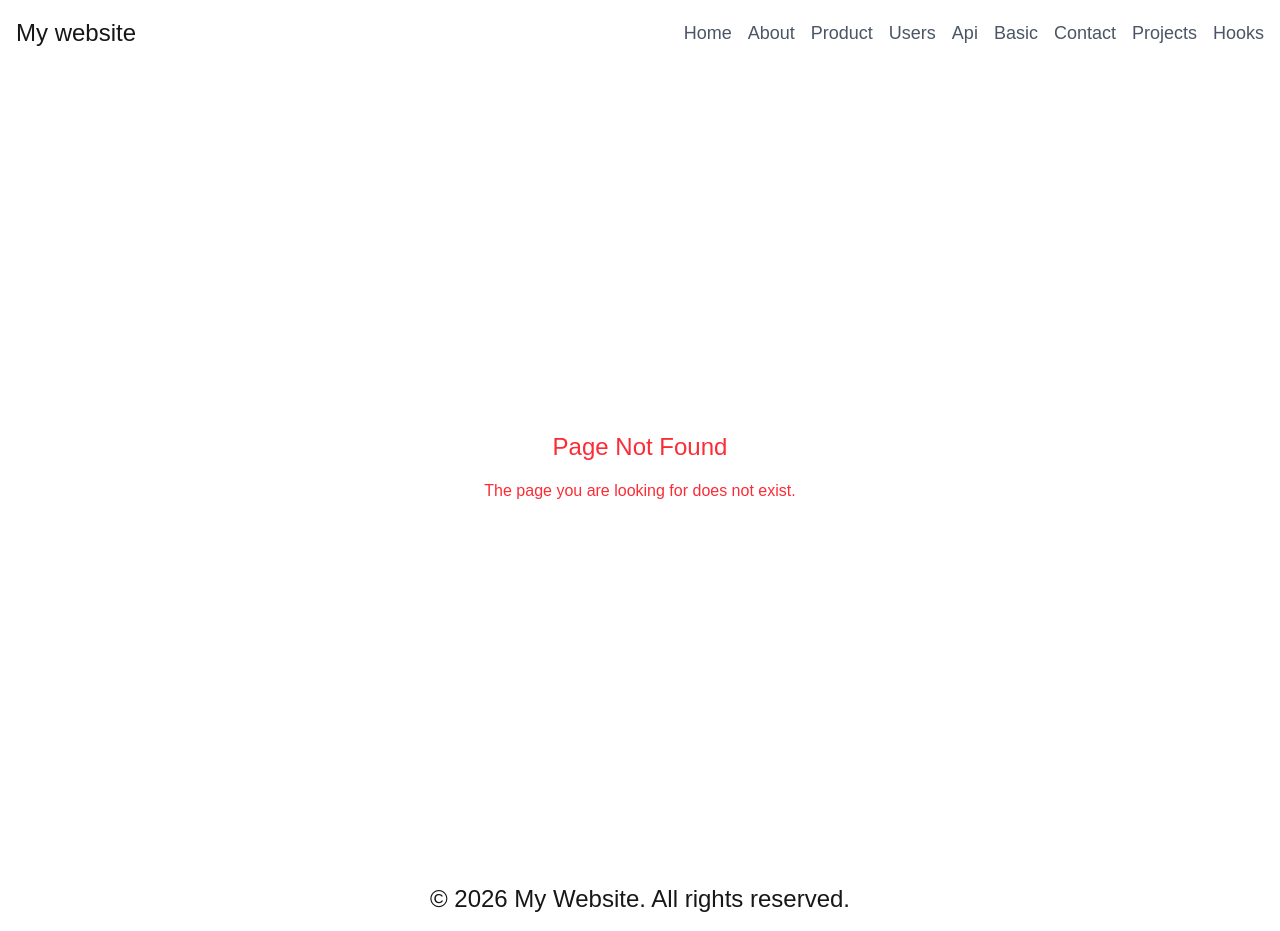
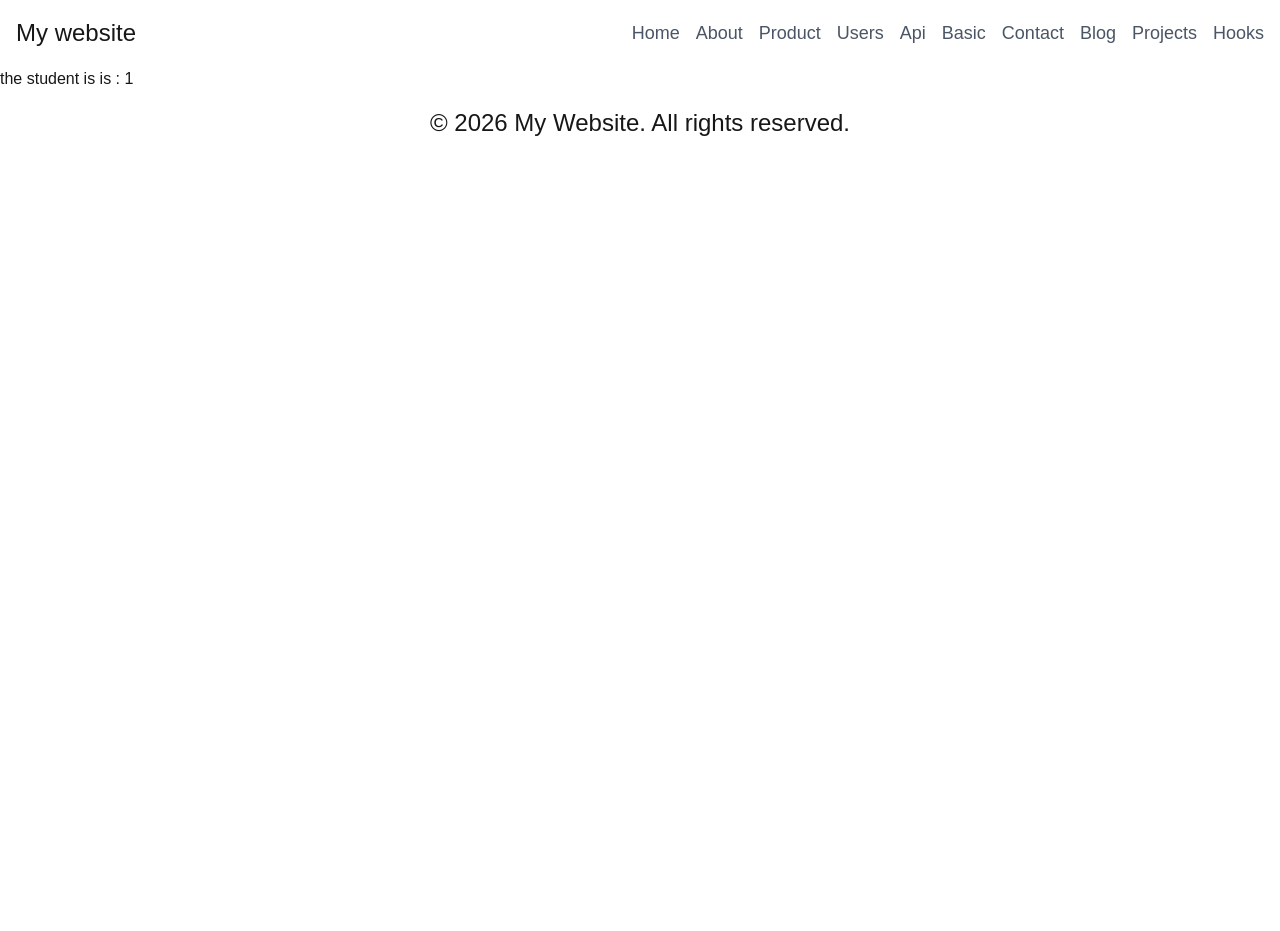
Before and after one commit to abyssiniatech/Nextjs_advanced, a Next.js app: page /blog/1 in a window 1280 px wide. Before the commit this address had no page. After the commit the page ends 800 px from the top, so only its background shows below. Built offline with nearby package versions, Linux system fonts and the light colour scheme.

Commit message:
add daynamic routes

```diff
--- /dev/null
+++ b/app/blog/[slug]/page.tsx
@@ -0,0 +1,8 @@
+export default async function BlogPostPage({ params }: { params: Promise<{ slug: string }> }) {
+      const { slug } = await params;
+    return (
+        <div>
+            <h1> the student is is : {slug}</h1>
+        </div>
+    );
+}
--- a/app/components/Links.tsx
+++ b/app/components/Links.tsx
@@ -12,6 +12,7 @@ const link=[
     { name: "Api", href: "/api" },
     { name: "Basic", href: "/basic" },
     { name: "Contact", href: "/contact" },
+    { name: "Blog", href: "/blog" },
     { name: "Projects", href: "/projects" },
     { name: "Hooks", href: "/hooks" },
 
```
